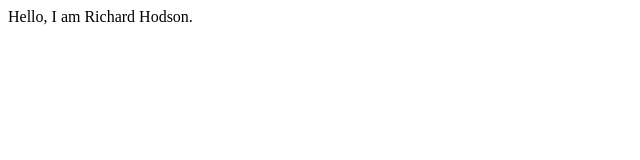
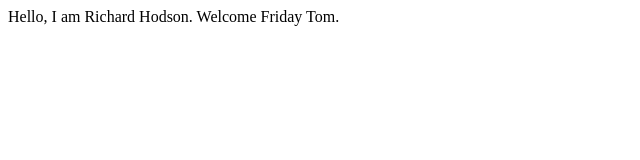
Before and after one commit to richardkhodson/newRepo, a plain HTML site: page index.html in a window 1280 px wide. Shown: the whole page, without its empty margins (0-640 px from the left). Drawn offline with Linux system fonts and the light colour scheme.

Commit message:
Added 'Welcome Friday Tom"

```diff
--- a/index.html
+++ b/index.html
@@ -1,3 +1,4 @@
 <html>
 Hello, I am Richard Hodson.
+Welcome Friday Tom.
 </html>
```
